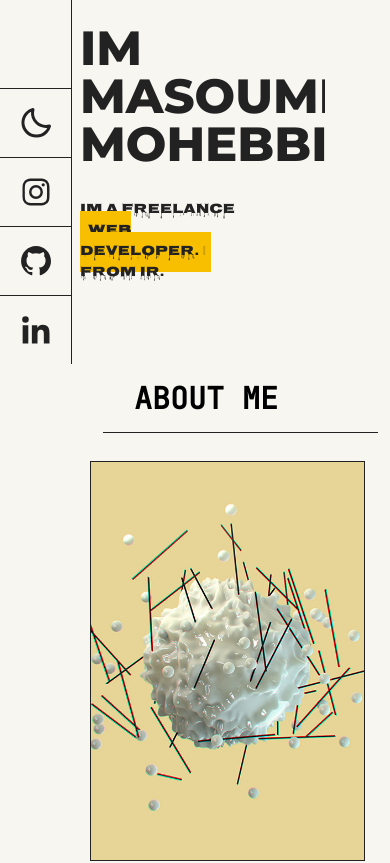
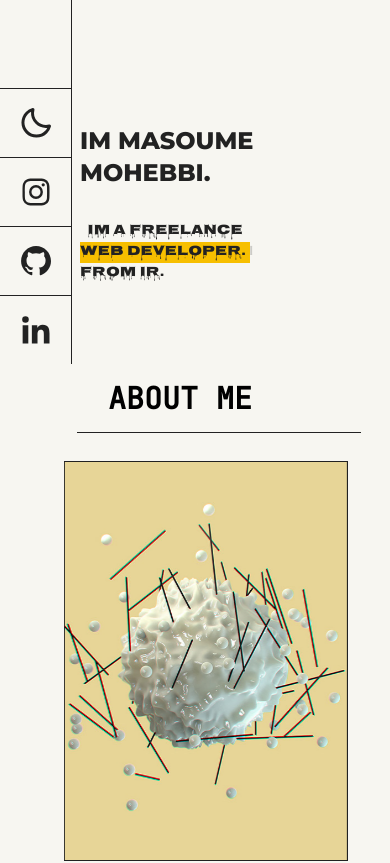
Before and after one commit to masoumehmohebbi/react-accordion-portfolio, a React (Vite) app: page / in a window 390 px wide. Shown: the part 480-1343 px from the top of the page. Built offline with nearby package versions, Linux system fonts and the light colour scheme; a web font is replaced by a local one.

Commit message:
Updated Styles App.jsx

```diff
--- a/src/App.jsx
+++ b/src/App.jsx
@@ -9,14 +9,14 @@ import Contact from "./components/Contact";
 
 export default function App() {
   return (
-    <section className="dark:bg-primary cursor-none relative w-full h-full overflow-hidden">
+    <section className="dark:bg-primary cursor-default +md:cursor-none relative w-full h-full overflow-hidden">
       <div className="flex h-screen justify-between w-full pt-5 lg:pt-0">
         <SideNav />
         <Content />
         <SideAccordion />
       </div>
 
-      <div className="+md:hidden ml-[90px] +md:ml-0">
+      <div className="+md:hidden ml-[64px] +md:ml-0 cursor-default pr-4">
         <About />
         <Portfolio />
         <Contact />
@@ -57,14 +57,15 @@ function Content() {
       <main
         onMouseEnter={textEnter}
         onMouseLeave={textLeave}
-        className="h-full p-20 w-[calc(100%-65px)] col-span-8 overflow-hidden flex flex-col gap-y-8 items-start justify-end"
+        className="h-full p-20 sm:w-[calc(100%-65px)] col-span-8 overflow-hidden flex flex-col gap-y-8 items-start justify-end"
       >
-        <h1 className="font-Montserrat text-primary dark:text-secondary text-5xl lg:text-7xl font-black  uppercase font-test relative">
+        <h1 className="font-Montserrat text-primary dark:text-secondary text-2xl sm:text-4xl lg:text-7xl font-black  uppercase font-test relative">
           IM MASOUME <br /> MOHEBBI.
         </h1>
-        <div className="font-rubik text-[14px] text-primary dark:text-secondary">
+        <div className="font-rubik text-[14px] flex flex-col text-primary dark:text-secondary">
+          <span className="flex flex-col sm:flex-row items-center gap-x-1">
             Im a freelance{" "}
-          <span className=" bg-[#f7bf00] p-2">
+            <h2 className="bg-[#f7bf00] sm:p-2">
               <Typewriter
                 words={[
                   "front end engineer.",
@@ -78,9 +79,9 @@ function Content() {
                 cursorStyle="|"
                 cursor
               />
+            </h2>
           </span>
-          <br />
-          From IR.
+          <span> From IR.</span>
         </div>
       </main>
       <motion.div
```
Lines whose indentation alone changed are shown as unchanged.
